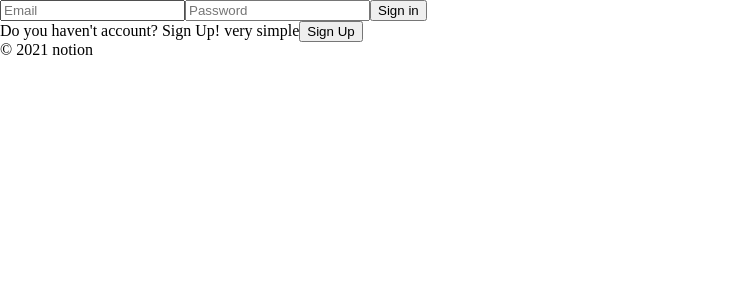
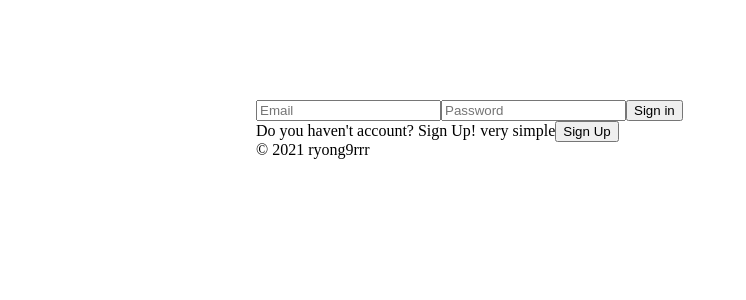
Before and after one commit to ryong9rrr/twitterclone, a React (Create React App) app: page / in a window 1280 px wide. Shown: the top 300 px of the page, without its empty margins (0-746 px from the left). Built offline with nearby package versions, Linux system fonts and the light colour scheme.

Commit message:
readme up

```diff
--- a/src/App.js
+++ b/src/App.js
@@ -9,7 +9,7 @@ function App() {
   return (
     <>
       <Login />
-      <footer>&copy; {new Date().getFullYear()} notion</footer>
+      <footer>&copy; {new Date().getFullYear()} ryong9rrr</footer>
     </>
   );
 }
--- a/src/css/style.css
+++ b/src/css/style.css
@@ -1 +1,7 @@
 @import "./reset.css";
+
+body {
+  width: 60%;
+  margin: auto;
+  padding-top: 100px;
+}
```
Also changed, not shown: img/main.gif (added), 1 other file (tests, documents, lock files or other folders).
